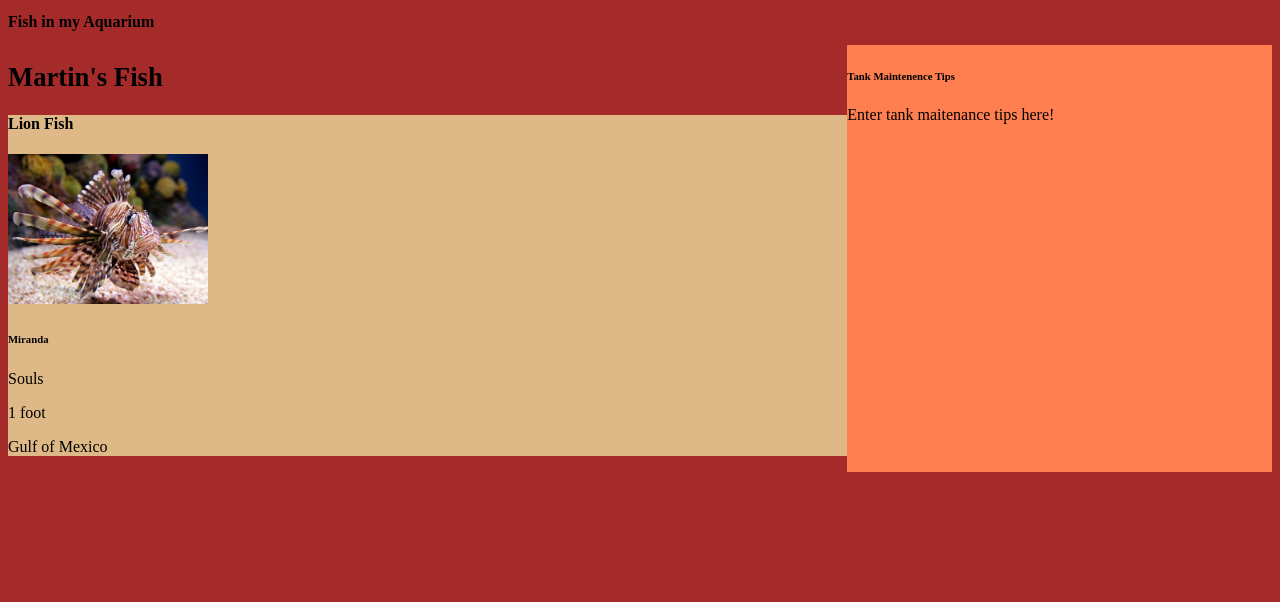
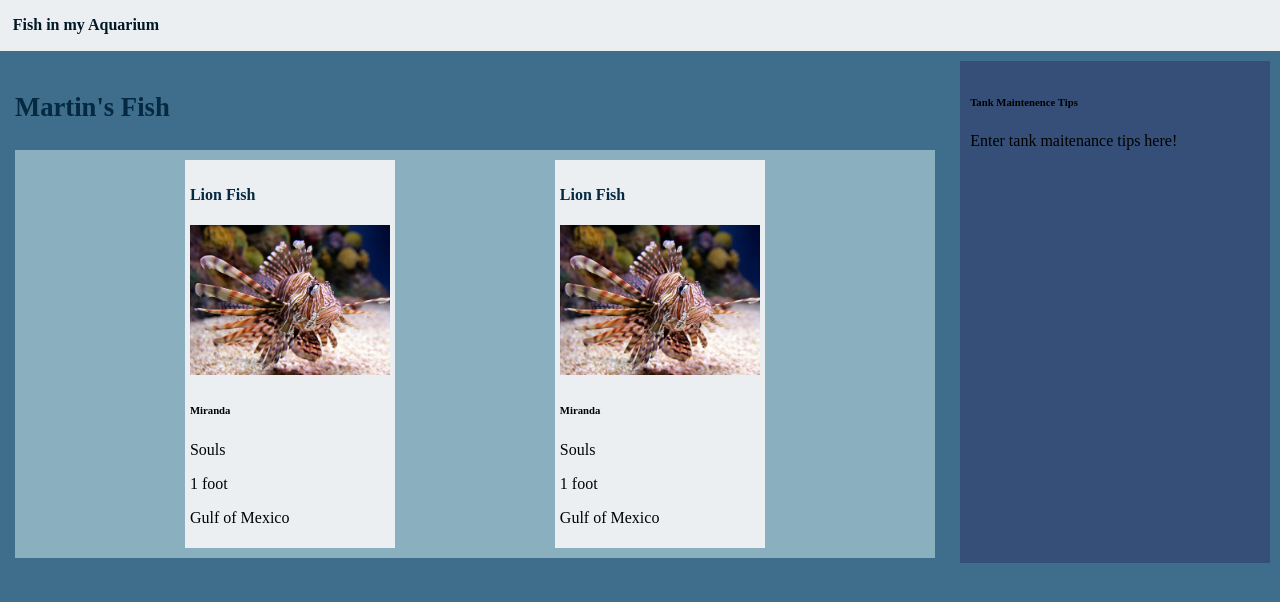
Before and after one commit to ajstyers/NSS-Martins-Aquarium, a plain HTML site: page index.html in a window 1280 px wide. Drawn offline with Linux system fonts and the light colour scheme.

Commit message:
second version

```diff
--- a/index.html
+++ b/index.html
@@ -8,34 +8,39 @@
   <link rel="stylesheet" href="./styles/main.css" />
 </head>
 <body>
-  <h2 class="headerMini">Fish in my Aquarium</h2>
-
-  <div id="appMain">
-    <div class="mainPage">
-
+  <section class="topBar">
+    <h2 class="headerMini">Fish in my Aquarium</h2>
+  </section>
+  <section class = "appMain">
+    <section class="leftMain">
       <h1 class="fishHeader">Martin's Fish</h1>
 
-      <article class="allFish">
-        <section class="fishDetail">
+      <section class="allFish">
+        <article class = "fishDetails">
           <h4 class="fishDetail_h4">Lion Fish</h4>
           <img class= "lionfish-img" src="./images/lionfish.jpg" />
           <h6 class="fish--details__header6">Miranda</h6>
           <p class="fish--details__p fish--food">Souls</p>
           <p class="fish--details__p fish--length">1 foot</p>
           <p class="fish--details__p fish--location">Gulf of Mexico</p>
-        </section>
-
-
-      </article>
-    </div>
+        </article>
+        <article class = "fishDetails">
+          <h4 class="fishDetail_h4">Lion Fish</h4>
+          <img class= "lionfish-img" src="./images/lionfish.jpg" />
+          <h6 class="fish--details__header6">Miranda</h6>
+          <p class="fish--details__p fish--food">Souls</p>
+          <p class="fish--details__p fish--length">1 foot</p>
+          <p class="fish--details__p fish--location">Gulf of Mexico</p>
+        </article>
+      </section>
+    </section>
     <aside class="rightSide">
       <h6>Tank Maintenence Tips</h6>
       <section>
         <p>Enter tank maitenance tips here!</p>
       </section>
     </aside>
-  </div>
-
+</section>
 
 </body>
 </html>
--- a/styles/main.css
+++ b/styles/main.css
@@ -1,36 +1,71 @@
 body {
-    background-color: brown;
+    padding: 0px;
+    margin: 0px;
+    width: auto; /* full window width */
+    background-color: #3E6E8C;
 }
 
-#appMain {
+.appMain {
+    padding: 10px;
     display: flex;
-    justify-content: space-evenly;
+    justify-content: space-between;
   }
 
-.headerMini {
-    /* settings for h1 header text*/
-    font-size: 12pt;
+.leftMain {
+    width: 73%;
+    padding: 5px;
 }
 
-.mainPage {
-    /* sectioned off for main page (left side) */
-    flex: 2 10px;
+.topBar {
+    /* settings for h1 header text*/
+    background-color: #EBEFF2;
+    display: flex;
+    justify-content: flex-start;
+    margin: 0px;
+    padding: 3px;
+    padding-left: 1%;
 }
 
-aside {
+.headerMini {
+    font-size: 12pt;
+    color: #011826;
+}
+
+.rightSide {
     /* aside for explaining process of keeping tank clean */
-    background-color: coral;
-    flex: 1 10px;
+    background-color: #3E6E8C;
+    background-color: hsl(217, 38%, 34%);
     float: right;
+    padding: 10px;
+    width:23%;
 }
 
 .allFish {
-    background-color: burlywood;
+    background-color: #8AB0BF;
+    flex-wrap: wrap;
+    display: flex;
+    margin-left: auto;
+    margin-right: auto;
+    justify-content: space-evenly;
+    padding: 10px;
 }
+
+.fishDetails {
+    background-color: #EBEFF2;
+    padding: 5px;
+}
+
 
 .fishHeader {
     font-size: 20pt;
+    color: #042940;
 }
+
+.fishDetail_h4 {
+    color: #042940;
+}
+
+
 
 .lionfish-img{
     width: 200px;
```
Also changed, not shown: 1 other file.
